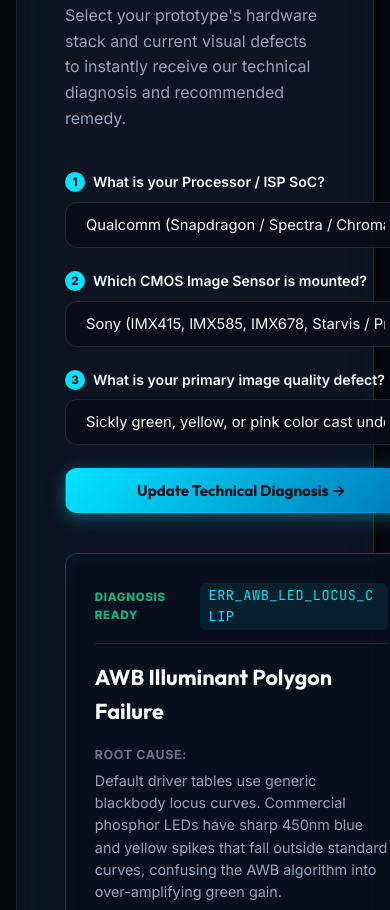
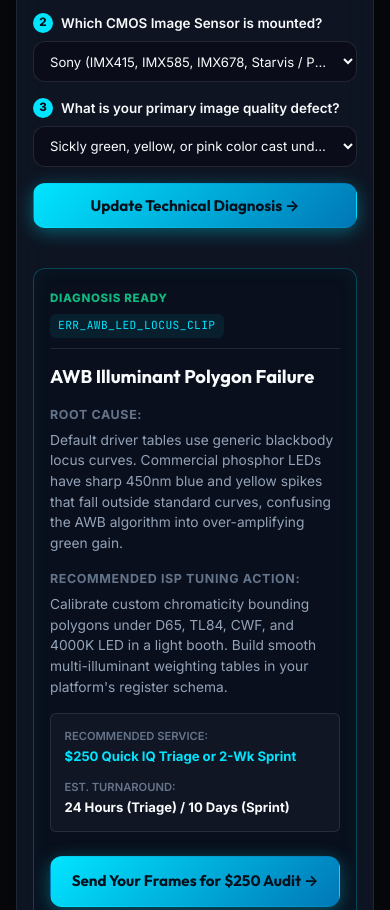
Before and after one commit to CamVisionTech/ISP-Tuning, a plain HTML site: page index.html in a window 390 px wide. Shown: the part 3587-4497 px from the top of the page. Drawn offline with Linux system fonts and the light colour scheme.

Commit message:
Fix text overflow on mobile for What is Broken in Your Camera section

```diff
--- a/css/style.css
+++ b/css/style.css
@@ -989,6 +989,8 @@ body {
   padding-bottom: 0.8rem;
   border-bottom: 1px solid var(--border-light);
   margin-bottom: 1rem;
+  flex-wrap: wrap;
+  gap: 0.5rem;
 }
 
 .status-indicator {
@@ -1001,8 +1003,11 @@ body {
 .result-code {
   color: var(--primary);
   background: rgba(0, 229, 255, 0.08);
-  padding: 2px 8px;
+  padding: 3px 8px;
   border-radius: var(--radius-sm);
+  font-size: 0.78rem;
+  word-break: break-all;
+  max-width: 100%;
 }
 
 .result-title {
@@ -1011,6 +1016,8 @@ body {
   font-weight: 700;
   color: var(--text-main);
   margin-bottom: 1rem;
+  word-break: break-word;
+  overflow-wrap: break-word;
 }
 
 .result-body {
@@ -1019,12 +1026,14 @@ body {
   flex-direction: column;
   gap: 1rem;
   margin-bottom: 1.5rem;
+  max-width: 100%;
 }
 
 .result-section {
   display: flex;
   flex-direction: column;
   gap: 0.3rem;
+  max-width: 100%;
 }
 
 .result-label {
@@ -1039,6 +1048,8 @@ body {
   font-size: 0.9rem;
   color: var(--text-muted);
   line-height: 1.55;
+  word-break: break-word;
+  overflow-wrap: break-word;
 }
 
 .result-meta-grid {
@@ -1807,6 +1818,112 @@ body {
     padding: 0.2rem 0.5rem;
   }
 
+  /* Triage Section Mobile Optimization */
+  .triage-card {
+    padding: 1.25rem 1rem !important;
+    border-radius: var(--radius-md);
+    max-width: 100%;
+    box-sizing: border-box;
+    overflow: hidden;
+  }
+
+  .triage-header {
+    margin-bottom: 1.5rem;
+    max-width: 100%;
+  }
+
+  .triage-title {
+    font-size: 1.45rem !important;
+    line-height: 1.25;
+    word-break: break-word;
+    overflow-wrap: break-word;
+    max-width: 100%;
+  }
+
+  .triage-subtitle {
+    font-size: 0.88rem;
+    line-height: 1.45;
+    word-break: break-word;
+    overflow-wrap: break-word;
+    max-width: 100%;
+  }
+
+  .triage-controls {
+    gap: 1rem;
+    max-width: 100%;
+  }
+
+  .form-label {
+    font-size: 0.84rem;
+    line-height: 1.35;
+    word-break: break-word;
+  }
+
+  .form-select {
+    font-size: 0.82rem;
+    padding: 0.65rem 0.75rem;
+    max-width: 100%;
+    box-sizing: border-box;
+    white-space: nowrap;
+    overflow: hidden;
+    text-overflow: ellipsis;
+  }
+
+  .triage-result-panel {
+    padding: 1.25rem 1rem !important;
+    border-radius: var(--radius-md);
+    max-width: 100%;
+    box-sizing: border-box;
+    overflow: hidden;
+  }
+
+  .result-header {
+    flex-direction: column;
+    align-items: flex-start;
+    gap: 0.45rem;
+    padding-bottom: 0.6rem;
+  }
+
+  .result-code {
+    font-size: 0.7rem;
+    word-break: break-all;
+    max-width: 100%;
+  }
+
+  .result-title {
+    font-size: 1.15rem !important;
+    line-height: 1.3;
+    word-break: break-word;
+    overflow-wrap: break-word;
+    max-width: 100%;
+  }
+
+  .result-text {
+    font-size: 0.86rem;
+    line-height: 1.5;
+    word-break: break-word;
+    overflow-wrap: break-word;
+    max-width: 100%;
+  }
+
+  .result-meta-grid {
+    grid-template-columns: 1fr !important;
+    gap: 0.75rem;
+    padding: 0.85rem;
+    max-width: 100%;
+    box-sizing: border-box;
+  }
+
+  .meta-value {
+    font-size: 0.82rem;
+    word-break: break-word;
+    overflow-wrap: break-word;
+  }
+
+  .contact-box {
+    padding: 1.25rem 1rem !important;
+  }
+
   .footer-container {
     grid-template-columns: 1fr;
   }
--- a/index.html
+++ b/index.html
@@ -29,7 +29,7 @@
   <link rel="preconnect" href="https://fonts.gstatic.com" crossorigin>
   <link href="https://fonts.googleapis.com/css2?family=Inter:wght@300;400;500;600;700;800&family=Outfit:wght@500;600;700;800;900&family=JetBrains+Mono:wght@400;500;600&display=swap" rel="stylesheet">
 
-  <link rel="stylesheet" href="css/style.css?v=2.0">
+  <link rel="stylesheet" href="css/style.css?v=2.1">
 </head>
 <body>
 
@@ -952,6 +952,6 @@
     </div>
   </footer>
 
-  <script src="js/app.js?v=2.0"></script>
+  <script src="js/app.js?v=2.1"></script>
 </body>
 </html>
```
